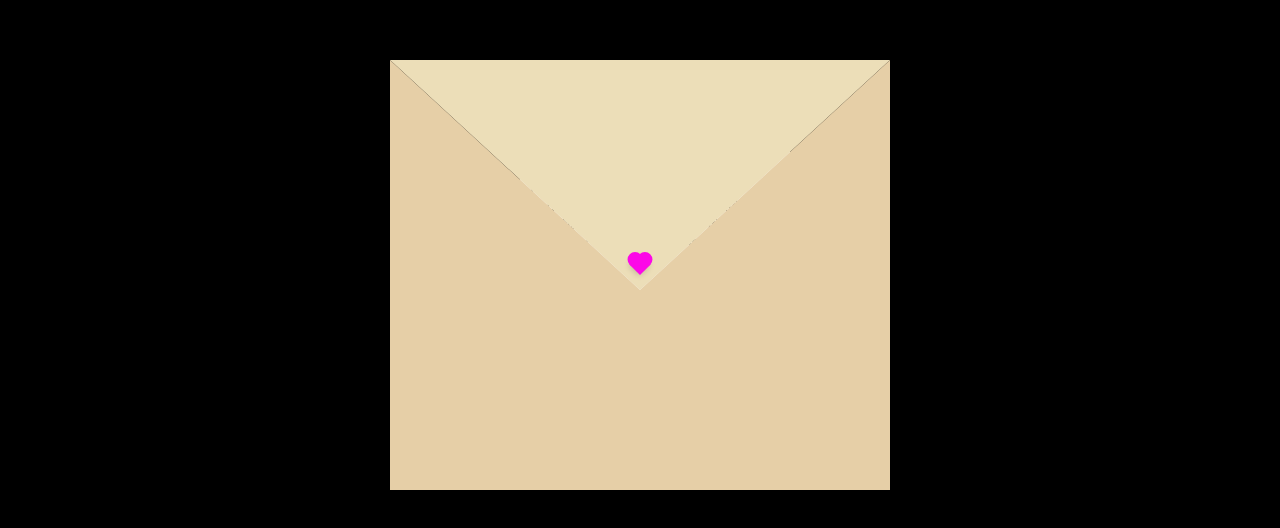
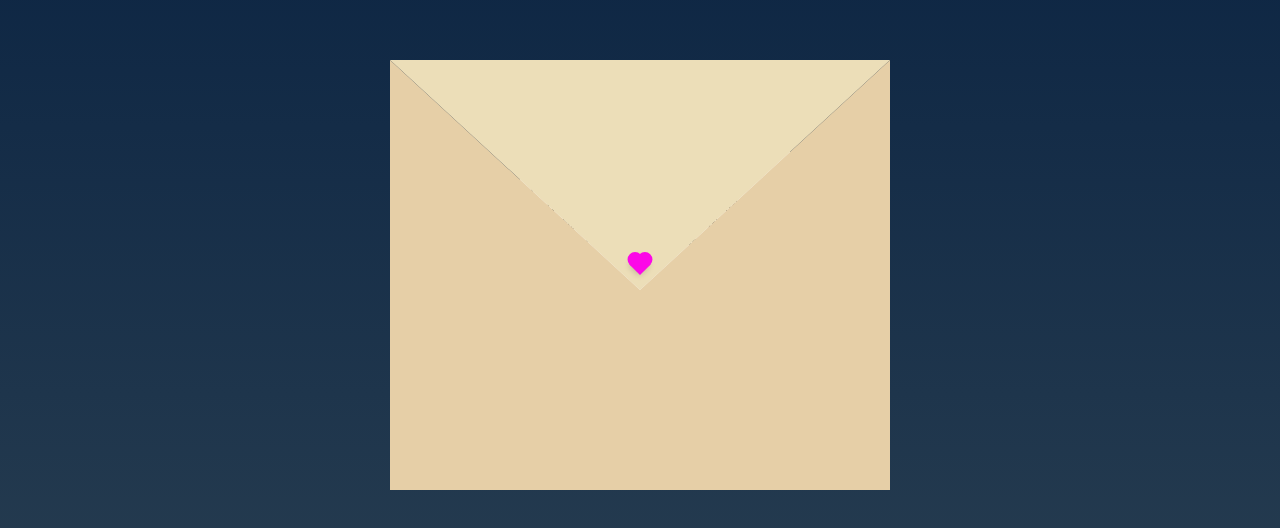
Before and after one commit to nguyenduccong/j_shop, a plain HTML site: page index.html in a window 1280 px wide. Shown: the part 140-668 px from the top of the page. Drawn offline with Linux system fonts and the light colour scheme; a script that the page names is missing.

Commit message:
Change bg

```diff
--- a/style.css
+++ b/style.css
@@ -21,10 +21,24 @@ body {
   align-items: flex-end;
   justify-content: center;
   min-height: 100vh;
-  background-color: var(--dark-color);
+  //background-color: var(--dark-color);
+  background: #4b79a1; /* fallback for old browsers */
+  background: -webkit-linear-gradient(
+    to top,
+    #283e51,
+    #0a2342
+  ); /* Chrome 10-25, Safari 5.1-6 */
+  background: linear-gradient(
+    to top,
+    #283e51,
+    #0a2342
+  ); /* W3C, IE 10+/ Edge, Firefox 16+, Chrome 26+, Opera 12+, Safari 7+ */
+  background: -olinear-gradient(to top, #283e51, #0a2342);
   overflow: hidden;
   perspective: 1000px;
 }
+
+
 
 .container {
   height: 100vh;
```
